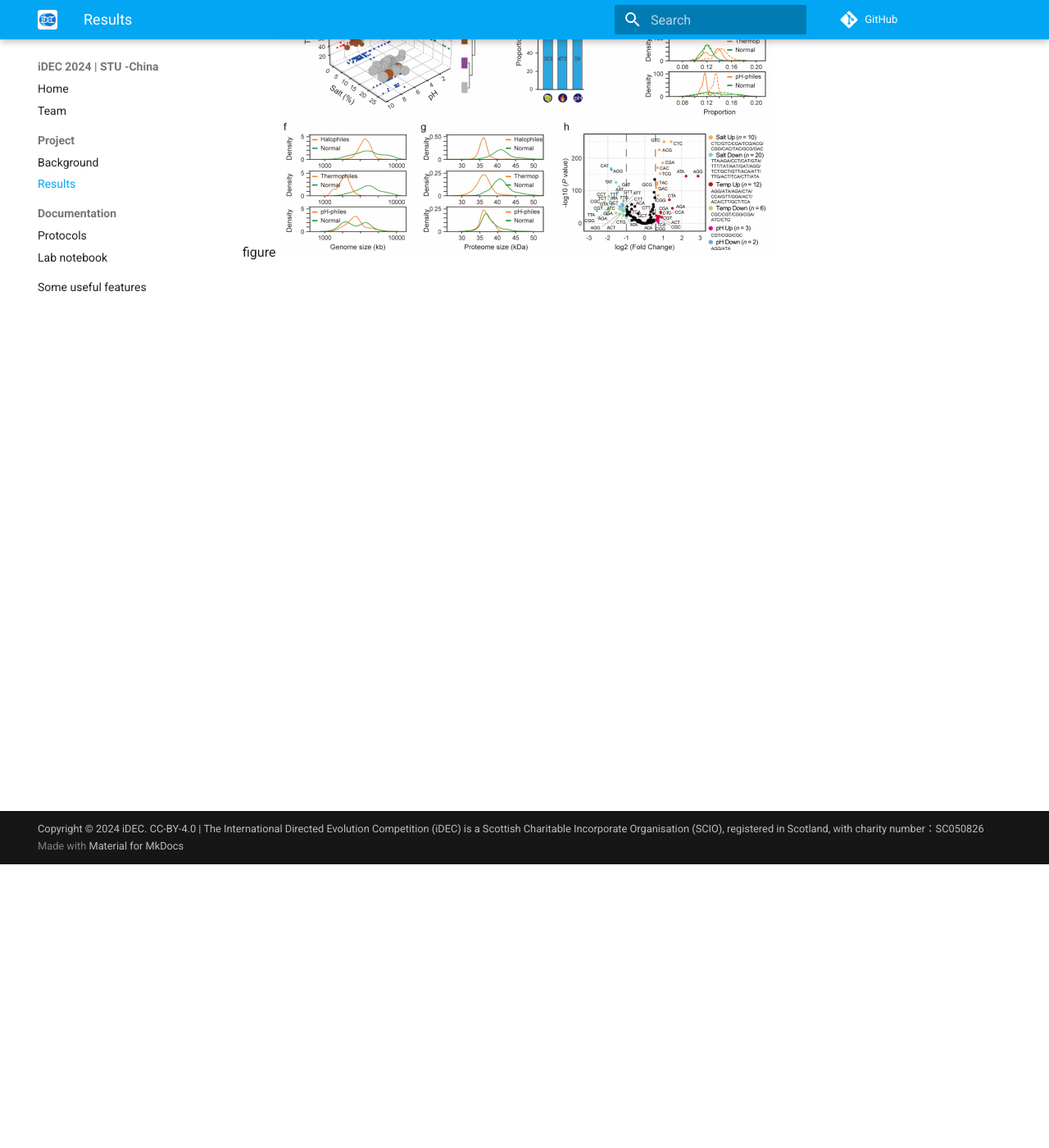
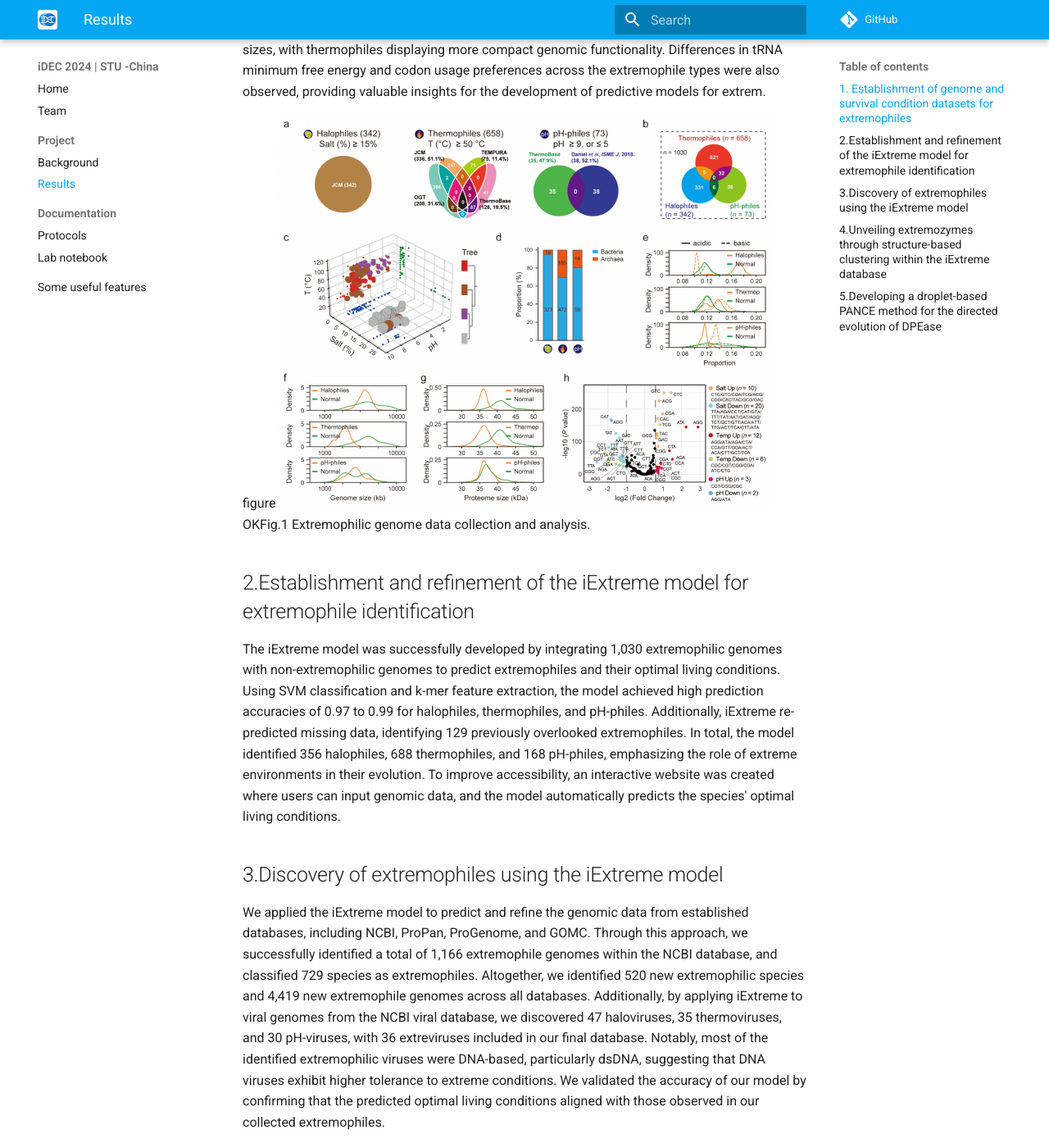
Before and after one commit to idec-teams/2024_STU_-China, an MkDocs documentation site: the page built from docs/project/results.md, in a window 1280 px wide and 1400 px high, scrolled down 346 px. Shown: the whole window at 82% size. Built offline with MkDocs 1.6.1 and Material for MkDocs 9.7.7, drawn with Linux system fonts in a browser that asks for light colours; comment, search, counter and statistics services are not loaded; some of the changed text lies outside the part shown.

Commit message:
Update results.md

```diff
--- a/docs/project/results.md
+++ b/docs/project/results.md
@@ -1,3 +1,23 @@
 # Results
+## 1. Establishment of genome and survival condition datasets for extremophiles
+We collected and categorized a dataset of 1,030 extremophiles from various genomic databases, including halophiles, thermophiles, and pH-philes. Analysis showed that halophiles had a higher proportion of acidic amino acids compared to basic amino acids, while thermophiles and pH-philes exhibited the opposite trend. Additionally, thermophiles and pH-philes had a higher prevalence of aromatic amino acids. Extremophiles generally had smaller genome and proteome sizes, with thermophiles displaying more compact genomic functionality. Differences in tRNA minimum free energy and codon usage preferences across the extremophile types were also observed, providing valuable insights for the development of predictive models for extrem.
 
-figure ![fig1](../img/fig1.png)
+figure ![Fig.1 Extremophilic genome data collection and analysis.](../img/fig1.png)
+OKFig.1 Extremophilic genome data collection and analysis.
+
+## 2.Establishment and refinement of the iExtreme model for extremophile identification
+The iExtreme model was successfully developed by integrating 1,030 extremophilic genomes with non-extremophilic genomes to predict extremophiles and their optimal living conditions. Using SVM classification and k-mer feature extraction, the model achieved high prediction accuracies of 0.97 to 0.99 for halophiles, thermophiles, and pH-philes. Additionally, iExtreme re-predicted missing data, identifying 129 previously overlooked extremophiles. In total, the model identified 356 halophiles, 688 thermophiles, and 168 pH-philes, emphasizing the role of extreme environments in their evolution. To improve accessibility, an interactive website was created where users can input genomic data, and the model automatically predicts the species' optimal living conditions.
+
+## 3.Discovery of extremophiles using the iExtreme model
+We applied the iExtreme model to predict and refine the genomic data from established databases, including NCBI, ProPan, ProGenome, and GOMC. Through this approach, we successfully identified a total of 1,166 extremophile genomes within the NCBI database, and classified 729 species as extremophiles. Altogether, we identified 520 new extremophilic species and 4,419 new extremophile genomes across all databases. Additionally, by applying iExtreme to viral genomes from the NCBI viral database, we discovered 47 haloviruses, 35 thermoviruses, and 30 pH-viruses, with 36 extreviruses included in our final database. Notably, most of the identified extremophilic viruses were DNA-based, particularly dsDNA, suggesting that DNA viruses exhibit higher tolerance to extreme conditions. We validated the accuracy of our model by confirming that the predicted optimal living conditions aligned with those observed in our collected extremophiles.
+
+
+## 4.Unveiling extremozymes through structure-based clustering within the iExtreme database
+we utilized structure-based clustering within the iExtreme database to discover new extremozymes. We focused on two key industrial enzymes, D-psicose 3-epimerase (DPEase) and α-amylase. By applying our clustering method, we identified 136 potential DPEases and selected four candidates with high structural similarity but low sequence homology. After testing, we found that NthYcjR and TcaYcjR displayed strong DPEase activity and excellent thermostability, surpassing the widely used Clo-DPEase under high-temperature conditions. Using the same approach, we discovered novel α-amylases from Thermospira aquatica and Thermoanaerobacter thermocopriae, which showed similar activity and thermostability to known thermophilic α-amylases. These findings demonstrate the effectiveness of structure-based clustering in identifying new extremozymes with great potential for industrial applications.
+
+## 5.Developing a droplet-based PANCE method for the directed evolution of DPEase
+We developed a droplet-based phage-assisted non-continuous evolution (PANCE) method for the directed evolution of D-psicose 3-epimerase (DPEase). We designed a microfluidic chip to encapsulate M13 phages and E. coli host strains in droplets, ensuring each droplet contained one phage. Using this method, we successfully evolved Clo-DPEase by linking DPEase activity to the expression of M13 phage gene gIII in response to D-allulose concentration.
+
+We further explored the use of physical mutagenesis techniques, including ARTP and microwave, to accelerate the evolution process, reaching a plateau by round 15-20. Additionally, we applied fluorescence-activated droplet sorting (FADS) to select high-activity phage mutations, significantly speeding up the PANCE process by two-fold.
+
+As a result, we isolated a Clo-DPEase mutant, Phe246Tyr (Clo-DPEasemut), which exhibited a 1.9-fold higher catalytic efficiency (kcat/Km) compared to the wild type. The mutant also demonstrated enhanced stability and a longer half-life, retaining more than 28.5% conversion rate after four uses in the industrial production of allulose, with a peak yield of 265 g/L. These findings highlight the potential of Clo-DPEasemut for industrial applications.
```
